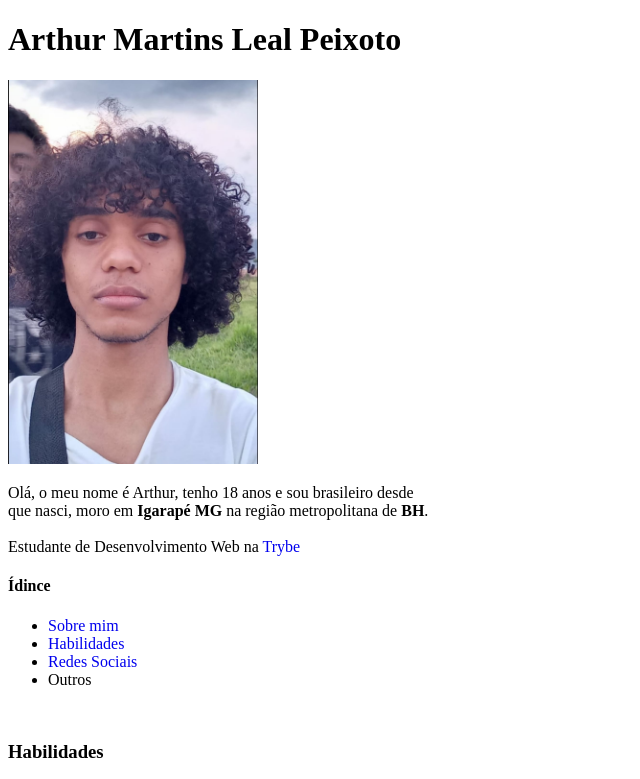
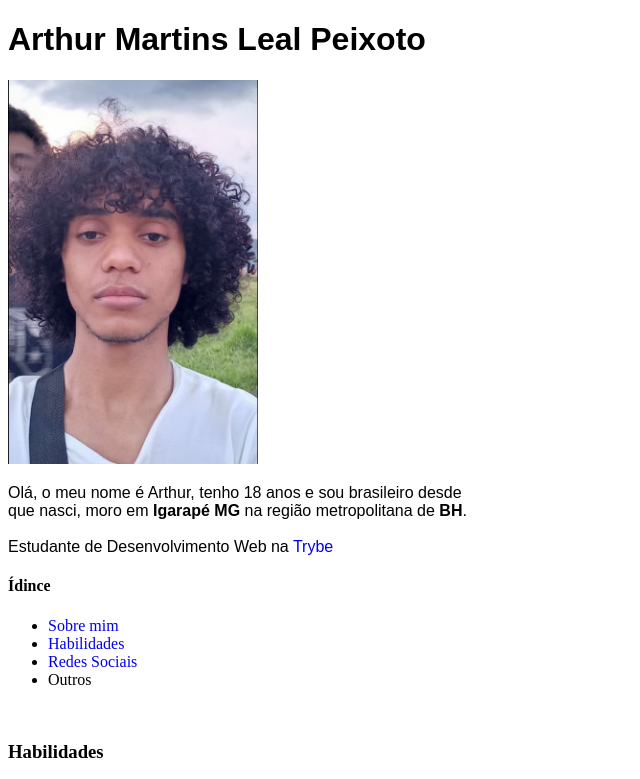
Before and after one commit to Zul1u/Zul1u.github.io, a plain HTML site: page index.html in a window 1280 px wide. Shown: the top 779 px of the page, without its empty margins (0-640 px from the left). Drawn offline with Linux system fonts and the light colour scheme.

Commit message:
mudei a fonte

```diff
--- a/index.html
+++ b/index.html
@@ -8,14 +8,17 @@
         a{
             text-decoration: none;
         }
+        .fonte{
+            font-family: sans-serif;
+        }
     </style>
 </head>
 
 <body>
-    <h1 id="Sobre mim">Arthur Martins Leal Peixoto</h1>
+    <h1 class="fonte" id="Sobre mim">Arthur Martins Leal Peixoto</h1>
     <img alt="foto de Arthur Martins Leal Peixoto" width="250px" src="foto.jpg">
 
-    <p>Olá, o meu nome é Arthur, tenho 18 anos e sou brasileiro desde <br> que nasci, moro em <strong>
+    <p class="fonte">Olá, o meu nome é Arthur, tenho 18 anos e sou brasileiro desde <br> que nasci, moro em <strong>
             Igarapé MG</strong> na região
         metropolitana de <strong>BH</strong>. <br><br> Estudante de Desenvolvimento Web na <a
             href="https://www.betrybe.com/" target="_blank">Trybe</a> </p>
```
